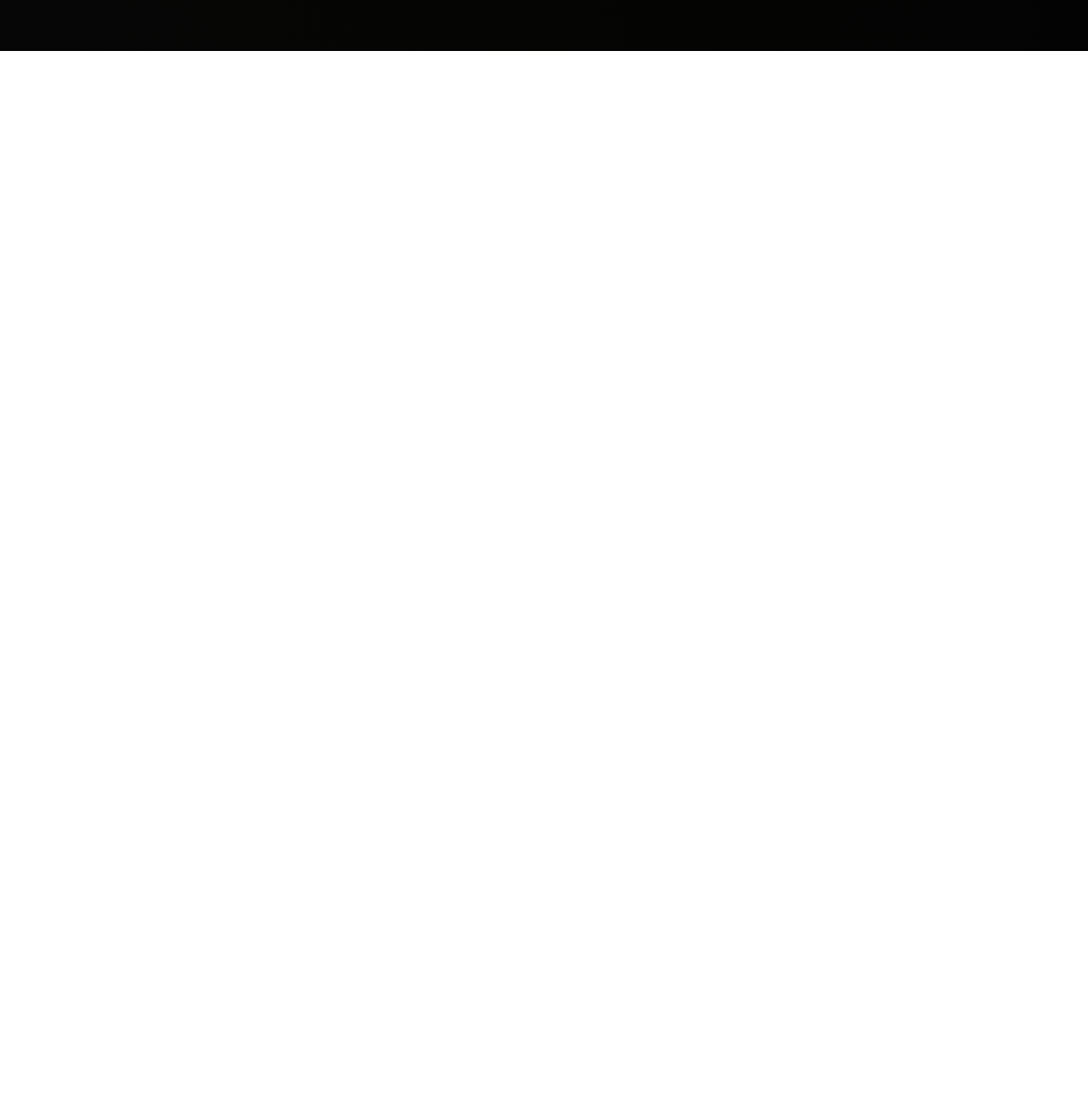
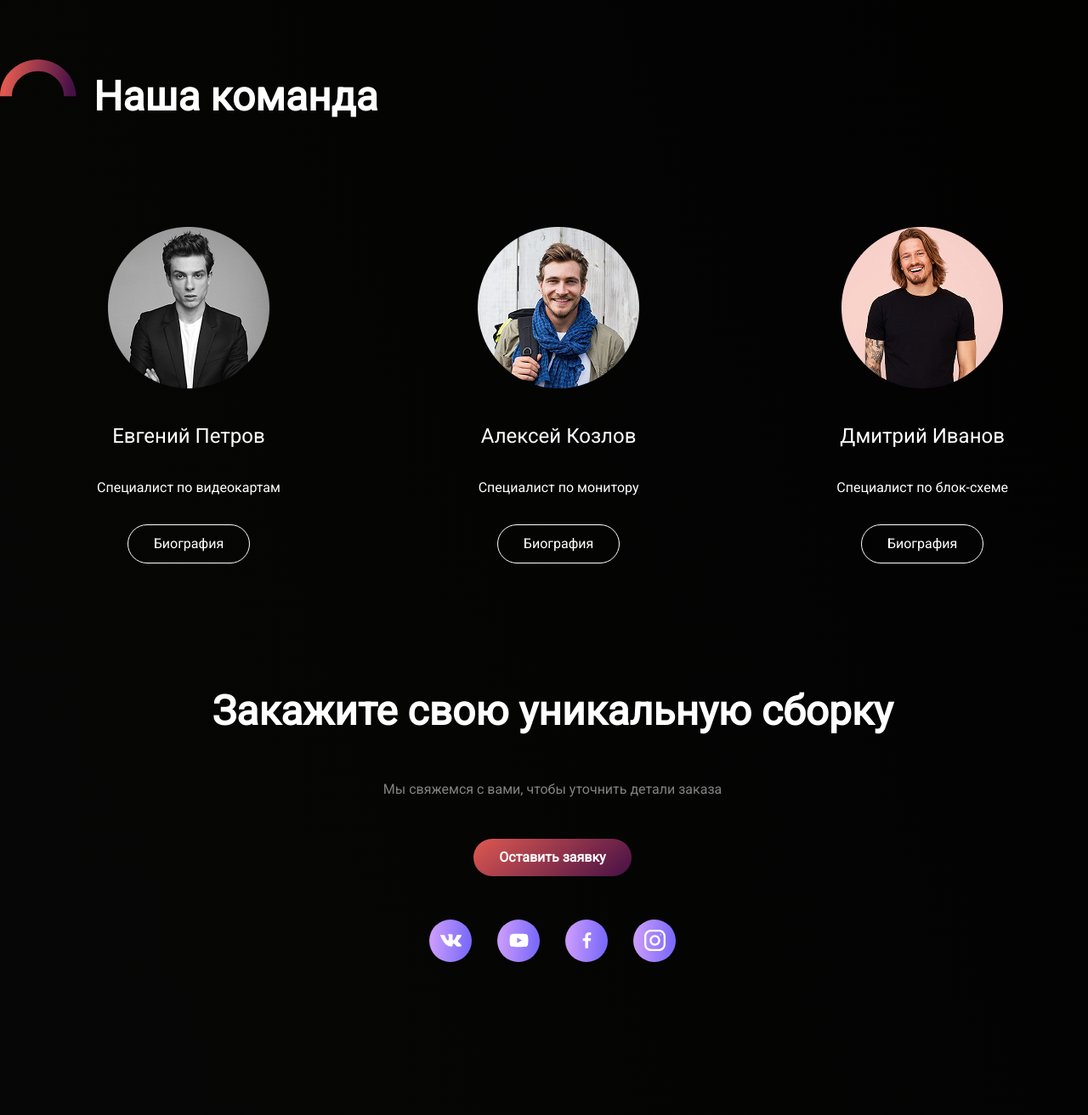
Before and after one commit to VohidovAmin/PC-store, a plain HTML site: page index.html in a window 1280 px wide. Shown: the part 2281-3593 px from the top of the page at 85% size. Before the commit the page ends 2341 px from the top, so only its background shows below. Drawn offline with Linux system fonts and the light colour scheme.

Commit message:
Третий коммит

```diff
--- a/css/style.css
+++ b/css/style.css
@@ -184,6 +184,11 @@ h1, h2, h3, h4, h5, h6 {
     padding-bottom: 20rem;
 }
 
+.process .process_img {
+    transform: rotate(45deg);
+    margin-right: 1rem;
+}
+
 .process_title {
     display: flex;
     align-items: start;
@@ -192,10 +197,12 @@ h1, h2, h3, h4, h5, h6 {
 .process_img {
     width: 9rem;
     height: 45px;
+    margin-right: 2rem;
 }
 
 .process_header {
     font-weight: 700;
+    padding-top: 1rem;
     font-size: 48px;
     line-height: 140%;
     margin-bottom: 49px;
@@ -242,3 +249,113 @@ h1, h2, h3, h4, h5, h6 {
     opacity: 0.5;
     margin-right: 18px;
 }
+
+.command {
+    padding-bottom: 12rem;
+}
+
+.command_title {
+    margin-bottom: 11.9rem;
+}
+
+.command_header {
+    margin-bottom: 0;
+}
+
+.command_wrap {
+    display: flex;
+    justify-content: space-between;
+    padding-left: 114px;
+    padding-right: 114px;
+}
+
+.command_item {
+    display: flex;
+    justify-content: center;
+    align-items: center;
+    flex-direction: column;
+}
+
+.command_img {
+    width: 19rem;
+    height: 19rem;
+    margin-bottom: 4rem;
+    border-radius: 50%;
+}
+
+.command_name {
+    font-weight: 500;
+    font-size: 24px;
+    line-height: 140%;
+    margin-bottom: 15px;
+}
+
+.command_proff {
+    margin-bottom: 3rem;
+    font-weight: 400;
+    font-size: 16px;
+    line-height: 160%;
+}
+
+.command_link {
+    font-size: 16px;
+    line-height: 150%;
+    border: .1rem solid white;
+}
+
+.assembly {
+    padding-top: 20px;
+    padding-bottom: 180px;
+}
+
+.assembly_wrap {
+    display: flex;
+    justify-content: center;
+    align-items: center;
+    flex-direction: column;
+}
+
+.assembly_header {
+    font-weight: 700;
+    font-size: 48px;
+    line-height: 140%;
+    margin-bottom: 30px;
+}
+
+.assembly_description {
+    font-size: 16px;
+    line-height: 160%;
+    margin-bottom: 45px;
+    opacity: 0.5;
+}
+
+.assembly_button {
+    background: linear-gradient(141deg, #df5950 0%, #451046 100%);
+    font-weight: 700;
+    font-size: 16px;
+    line-height: 150%;
+    margin-bottom: 51px;
+}
+
+.assembly_social {
+    display: flex;
+}
+
+.assembly_item {
+    display: flex;
+    justify-content: center;
+    align-items: center;
+    background: linear-gradient(94.26deg, #c89afc 9.51%, #7c6afa 90.23%);
+    border-radius: 50%;
+    width: 5rem;
+    height: 5rem;
+}
+
+.assembly_item img {
+    width: 50%;
+    height: 50%;
+}
+
+.assembly_item:not(:last-child) {
+    margin-right: 3rem;
+}
--- a/index.html
+++ b/index.html
@@ -78,7 +78,7 @@
                 <div class="process_wrap">
                     <div class="process_title">
                         <div class="process_img">
-                            <img src="img/icon-heading.png" alt="icon-heading">
+                            <img src="img/command1.svg" alt="icon-heading">
                         </div>
                         <h2 class="process_header">Процесс работы</h2>
                     </div>
@@ -110,6 +110,67 @@
                 </div>
             </div>
         </section>
+
+        <section class="command">
+            <div class="container">
+                <div class="process_title command title">
+                    <div class="process_img">
+                        <img src="img/command1.svg" alt="command1">
+                    </div>
+                    <h2 class="process_header command_header">Наша команда</h2>
+                </div>
+                <div class="command_wrap">
+                    <div class="command_item">
+                        <div class="command_img">
+                            <img src="img/command_img1.png" alt="command_img1">
+                        </div>
+                        <h3 class="command_name">Евгений Петров</h3>
+                        <p class="command_proff">Специалист по видеокартам</p>
+                        <a href="#" class="button command_link">Биография</a>
+                    </div>
+                    <div class="command_item">
+                        <div class="command_img">
+                            <img src="img/command_img2.png" alt="command_img2">
+                        </div>
+                        <h3 class="command_name">Алексей Козлов</h3>
+                        <p class="command_proff">Специалист по монитору</p>
+                        <a href="#" class="button command_link">Биография</a>
+                    </div>
+                    <div class="command_item">
+                        <div class="command_img">
+                            <img src="img/command_img3.png" alt="command_img3">
+                        </div>
+                        <h3 class="command_name">Дмитрий Иванов</h3>
+                        <p class="command_proff">Специалист по блок-схеме</p>
+                        <a href="#" class="button command_link">Биография</a>
+                    </div>
+                </div>
+            </div>
+        </section>
+
+        <section class="assembly">
+            <div class="container">
+                <div class="assembly_wrap">
+                    <h2 class="assembly_header">Закажите свою уникальную сборку</h2>
+                    <p class="assembly_description">Мы свяжемся с вами, чтобы уточнить детали заказа</p>
+                    <button class="button assembly_button">Оставить заявку</button>
+                    <div class="assembly_social">
+                        <div class="assembly_item">
+                            <img src="img/vk.svg" alt="vk">
+                        </div>
+                        <div class="assembly_item">
+                            <img src="img/youtube.svg" alt="youtube">
+                        </div>
+                        <div class="assembly_item">
+                            <img src="img/facebook.svg" alt="facebook">
+                        </div>
+                        <div class="assembly_item">
+                            <img src="img/instagram.svg" alt="instagram">
+                        </div>
+                    </div>
+                </div>
+            </div>
+        </section>
     </main>
     <footer class="footer">
 
```
Also changed, not shown: img/command1.svg (added), img/command_img1.png (added), img/command_img2.png (added), img/command_img3.png (added), img/facebook.svg (added), img/instagram.svg (added), img/vk.svg (added), img/youtube.svg (added).
